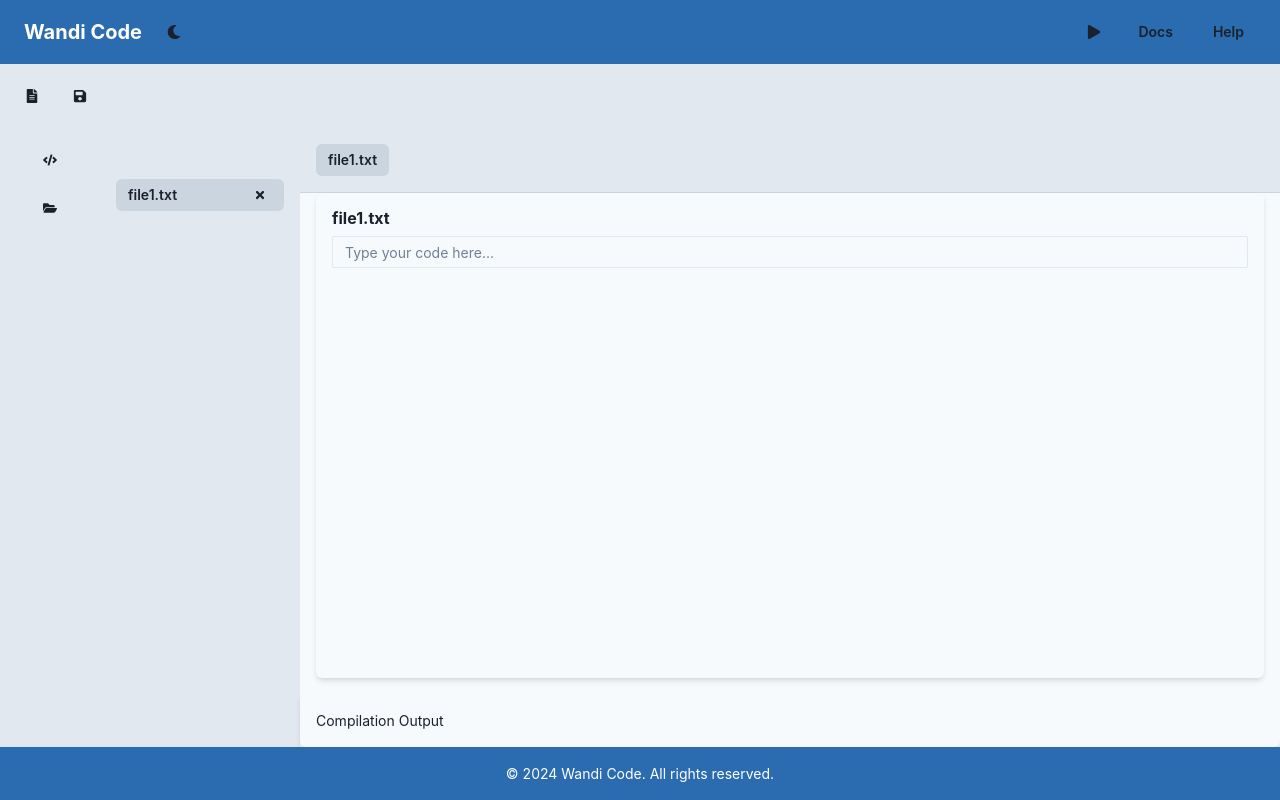
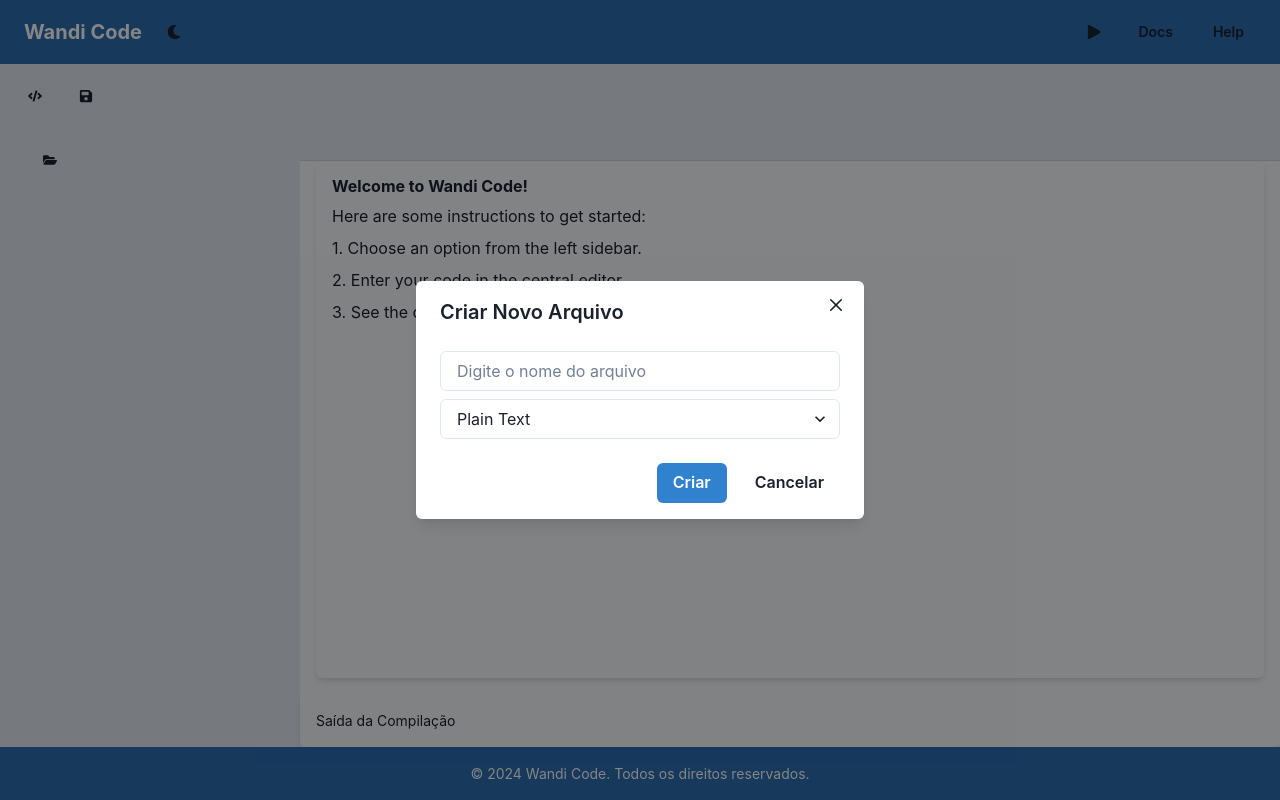
Before and after one commit to elisioMassaqui/wandi-code-design, a React (Vite) app: page / in a window 1280 px wide. Both pictures are taken after a click on the button 32 px from the left and 96 px from the top of the page. Built offline with nearby package versions, Linux system fonts and the light colour scheme.

Commit message:
cada arquivo com sua linguagem

```diff
--- a/src/App.jsx
+++ b/src/App.jsx
@@ -12,6 +12,14 @@ import {
   useColorMode,
   useColorModeValue,
   Input,
+  Modal,
+  ModalOverlay,
+  ModalContent,
+  ModalHeader,
+  ModalFooter,
+  ModalBody,
+  ModalCloseButton,
+  Select, // Import Select component from Chakra UI
 } from '@chakra-ui/react';
 import {
   FaMoon,
@@ -20,7 +28,6 @@ import {
   FaPlay,
   FaLanguage,
   FaCode,
-  FaThemeco,
   FaFolderOpen,
   FaSearch,
   FaGitAlt,
@@ -41,39 +48,83 @@ const App = () => {
   const headerColor = useColorModeValue('white', 'gray.200');
   const toolbarBg = useColorModeValue('gray.200', 'gray.800');
 
+  // Estado para gerenciar arquivos e seus conteúdos
   const [files, setFiles] = useState([]);
   const [activeFile, setActiveFile] = useState(null);
-  const [fileContent, setFileContent] = useState('');
+  const [fileContents, setFileContents] = useState({});
+  const [isNewFileDialogOpen, setNewFileDialogOpen] = useState(false); // Estado para controlar a abertura do modal de novo arquivo
+  const [isCloseFileModalOpen, setCloseFileModalOpen] = useState(false); // Estado para controlar a abertura do modal de fechar arquivo
+  const [newFileName, setNewFileName] = useState(''); // Estado para armazenar o nome do novo arquivo
+  const [newFileLanguage, setNewFileLanguage] = useState('plaintext'); // Estado para armazenar a linguagem do novo arquivo
+
+  // Estado para controlar a visibilidade do explorador de arquivos
   const [isFileExplorerVisible, setIsFileExplorerVisible] = useState(true);
 
+  // Função para abrir o modal de novo arquivo
+  const openNewFileDialog = () => {
+    setNewFileName('');
+    setNewFileDialogOpen(true);
+  };
+
+  // Função para criar um novo arquivo
   const createFile = () => {
-    const newFile = `file${files.length + 1}.txt`;
+    if (newFileName.trim() === '') return; // Evita criar arquivo sem nome
+    const newFile = `${newFileName}.${newFileLanguage}`;
     setFiles([...files, newFile]);
     setActiveFile(newFile);
-    setFileContent('');
+    setFileContents({ ...fileContents, [newFile]: '' }); // Inicializa o conteúdo do novo arquivo como vazio
+    setNewFileDialogOpen(false); // Fecha o modal de novo arquivo após a criação
   };
 
-  const closeFile = (file) => {
-    setFiles(files.filter(f => f !== file));
-    if (activeFile === file) {
-      setActiveFile(files.length > 1 ? files[0] : null);
-    }
+  // Função para fechar o modal de novo arquivo
+  const closeNewFileDialog = () => {
+    setNewFileDialogOpen(false);
   };
 
+  // Função para abrir o modal de confirmação ao fechar um arquivo
+  const openCloseFileModal = (file) => {
+    setActiveFile(file); // Define o arquivo ativo para fechamento
+    setCloseFileModalOpen(true); // Abre o modal de confirmação
+  };
+
+  // Função para fechar o modal de confirmação ao fechar um arquivo
+  const closeCloseFileModal = () => {
+    setCloseFileModalOpen(false); // Fecha o modal de confirmação
+    setActiveFile(null); // Limpa o arquivo ativo após o fechamento
+  };
+
+  // Função para fechar um arquivo
+  const closeFile = () => {
+    const updatedFiles = files.filter(f => f !== activeFile);
+    setFiles(updatedFiles);
+    setCloseFileModalOpen(false); // Fecha o modal após o fechamento do arquivo
+    setActiveFile(null); // Limpa o arquivo ativo após o fechamento
+    const { [activeFile]: deleted, ...remainingContents } = fileContents;
+    setFileContents(remainingContents);
+  };
+
+  // Função para salvar o conteúdo do arquivo ativo
   const handleSaveFile = () => {
-    if (!activeFile) return;
+    if (!activeFile || !fileContents[activeFile]) return;
 
-    const blob = new Blob([fileContent], { type: 'text/plain' });
+    const blob = new Blob([fileContents[activeFile]], { type: 'text/plain' });
     const link = document.createElement('a');
     link.href = URL.createObjectURL(blob);
     link.download = activeFile;
     link.click();
   };
 
+  // Função para atualizar o conteúdo do arquivo ativo
+  const handleFileContentChange = (content) => {
+    if (activeFile) {
+      setFileContents({ ...fileContents, [activeFile]: content });
+    }
+  };
+
   return (
     <Box bg={bg} color={color} height="100vh">
       <Flex direction="column" height="100%">
-        {/* Header */}
+        {/* Cabeçalho */}
         <Flex as="header" px="6" py="4" bg={headerBg} color={headerColor} alignItems="center" justifyContent="space-between">
           <HStack spacing="4">
             <Heading size="md">Wandi Code</Heading>
@@ -102,27 +153,24 @@ const App = () => {
 
         {/* Barra de Ferramentas */}
         <HStack as="nav" bg={toolbarBg} color="gray.200" p="4" spacing="4">
-          <Tooltip label="New File">
-            <IconButton icon={<FaFileAlt />} variant="ghost" size="sm" aria-label="New File" onClick={createFile} />
+          <Tooltip label="Language">
+              <Button variant="ghost" size="sm" onClick={openNewFileDialog}><FaCode /></Button>
           </Tooltip>
           <Tooltip label="Save File">
             <IconButton icon={<FaSave />} variant="ghost" size="sm" aria-label="Save File" onClick={handleSaveFile} />
           </Tooltip>
         </HStack>
 
-        {/* Main Content */}
+        {/* Conteúdo Principal */}
         <Flex flex="1">
-          {/* Sidebar Esquerdo */}
+          {/* Barra Lateral Esquerda */}
           <VStack as="nav" width="100px" bg={sidebarBg} color="gray.200" p="4" spacing="4" _hover={{ bg: sidebarHoverBg }}>
-            <Tooltip label="Language">
-              <Button variant="ghost" size="sm" width="100%"><FaCode /></Button>
-            </Tooltip>
             <Tooltip label="Explorer">
               <Button variant="ghost" size="sm" width="100%" onClick={() => setIsFileExplorerVisible(!isFileExplorerVisible)}><FaFolderOpen /></Button>
             </Tooltip>
           </VStack>
 
-          {/* Sidebar de Arquivos */}
+          {/* Explorador de Arquivos */}
           {isFileExplorerVisible && (
             <VStack as="nav" width="200px" bg={sidebarBg} color="gray.200" p="4" spacing="4" _hover={{ bg: sidebarHoverBg }}>
               <Heading size="sm">Files</Heading>
@@ -137,14 +185,14 @@ const App = () => {
                     justifyContent="space-between"
                   >
                     {file}
-                    <IconButton icon={<FaTimes />} variant="ghost" size="xs" aria-label="Close File" onClick={() => closeFile(file)} />
+                    <IconButton icon={<FaTimes />} variant="ghost" size="xs" aria-label="Close File" onClick={() => openCloseFileModal(file)} />
                   </Button>
                 </HStack>
               ))}
             </VStack>
           )}
 
-          {/* Editor and Output */}
+          {/* Editor e Saída */}
           <Flex flex="1" direction="column">
             {/* Arquivos Criados */}
             <HStack spacing="4" p="4" bg={toolbarBg} borderBottom="1px solid" borderColor={sidebarHoverBg}>
@@ -169,8 +217,8 @@ const App = () => {
                   <Heading size="sm">{activeFile}</Heading>
                   <Input
                     mt="2"
-                    value={fileContent}
-                    onChange={(e) => setFileContent(e.target.value)}
+                    value={fileContents[activeFile]}
+                    onChange={(e) => handleFileContentChange(e.target.value)}
                     placeholder="Type your code here..."
                     size="sm"
                   />
@@ -186,17 +234,69 @@ const App = () => {
               )}
             </Box>
             <Box bg={bg} color={color} p="4" mt="4" borderRadius="md" boxShadow="md">
-              {/* Compilation output here */}
-              <Text fontSize="sm">Compilation Output</Text>
+              {/* Saída da Compilação aqui */}
+              <Text fontSize="sm">Saída da Compilação</Text>
             </Box>
           </Flex>
         </Flex>
 
-        {/* Footer */}
+        {/* Rodapé */}
         <Box as="footer" p="4" bg={headerBg} color={headerColor} textAlign="center">
-          <Text fontSize="sm">&copy; {new Date().getFullYear()} Wandi Code. All rights reserved.</Text>
+          <Text fontSize="sm">&copy; {new Date().getFullYear()} Wandi Code. Todos os direitos reservados.</Text>
         </Box>
       </Flex>
+
+      {/* Modal para Novo Arquivo */}
+      <Modal isOpen={isNewFileDialogOpen} onClose={closeNewFileDialog} isCentered>
+        <ModalOverlay />
+        <ModalContent>
+          <ModalHeader>Criar Novo Arquivo</ModalHeader>
+          <ModalCloseButton />
+          <ModalBody>
+            <Input
+              placeholder="Digite o nome do arquivo"
+              value={newFileName}
+              onChange={(e) => setNewFileName(e.target.value)}
+            />
+            <Select
+              mt="2"
+              value={newFileLanguage}
+              onChange={(e) => setNewFileLanguage(e.target.value)}
+            >
+              <option value="txt">Plain Text</option>
+              <option value="js">JavaScript</option>
+              <option value="ts">TypeScript</option>
+              <option value="py">Python</option>
+            </Select>
+          </ModalBody>
+
+          <ModalFooter>
+            <Button colorScheme="blue" mr={3} onClick={createFile}>
+              Criar
+            </Button>
+            <Button variant="ghost" onClick={closeNewFileDialog}>Cancelar</Button>
+          </ModalFooter>
+        </ModalContent>
+      </Modal>
+
+      {/* Modal para Fechar Arquivo */}
+      <Modal isOpen={isCloseFileModalOpen} onClose={closeCloseFileModal} isCentered>
+        <ModalOverlay />
+        <ModalContent>
+          <ModalHeader>Fechar Arquivo</ModalHeader>
+          <ModalCloseButton />
+          <ModalBody>
+            <Text>Deseja realmente fechar o arquivo "{activeFile}"?</Text>
+          </ModalBody>
+
+          <ModalFooter>
+            <Button colorScheme="blue" mr={3} onClick={closeFile}>
+              Fechar
+            </Button>
+            <Button variant="ghost" onClick={closeCloseFileModal}>Cancelar</Button>
+          </ModalFooter>
+        </ModalContent>
+      </Modal>
     </Box>
   );
 };
```
